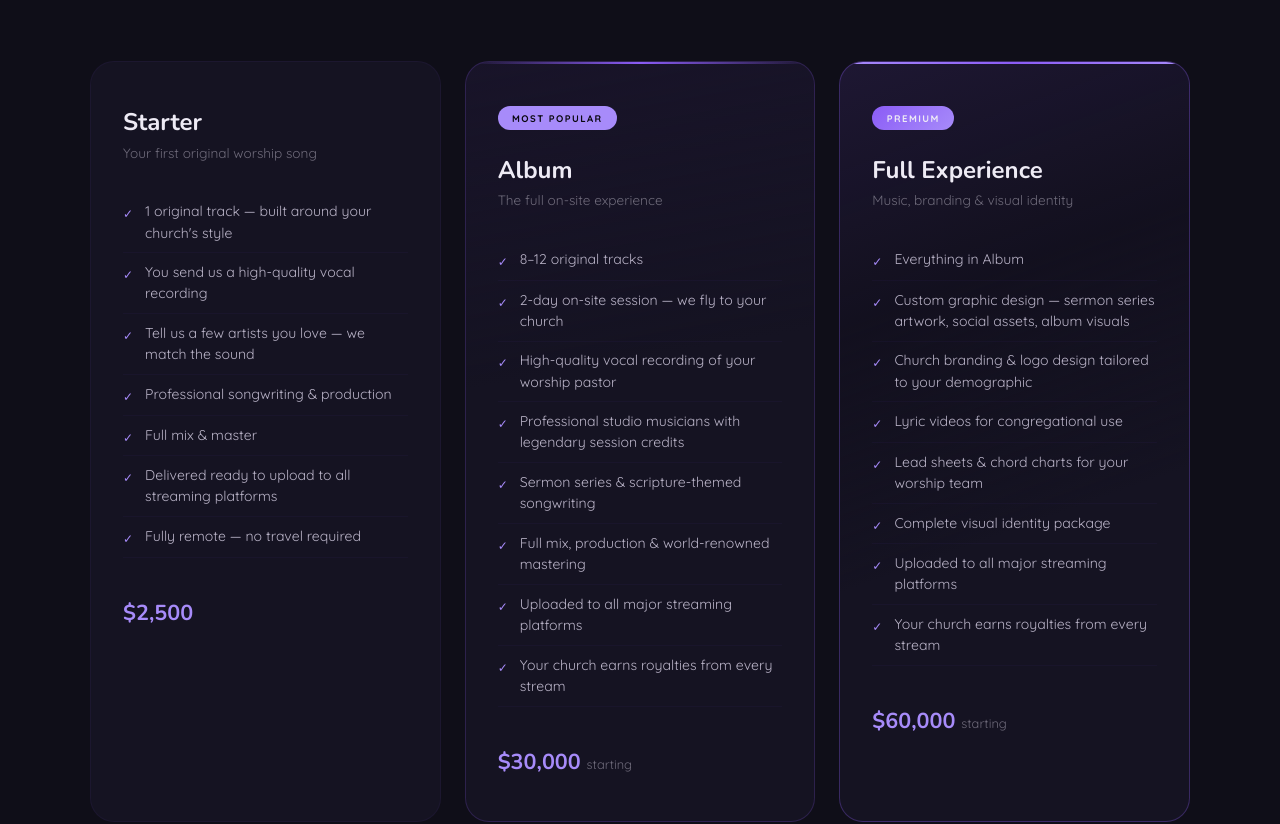
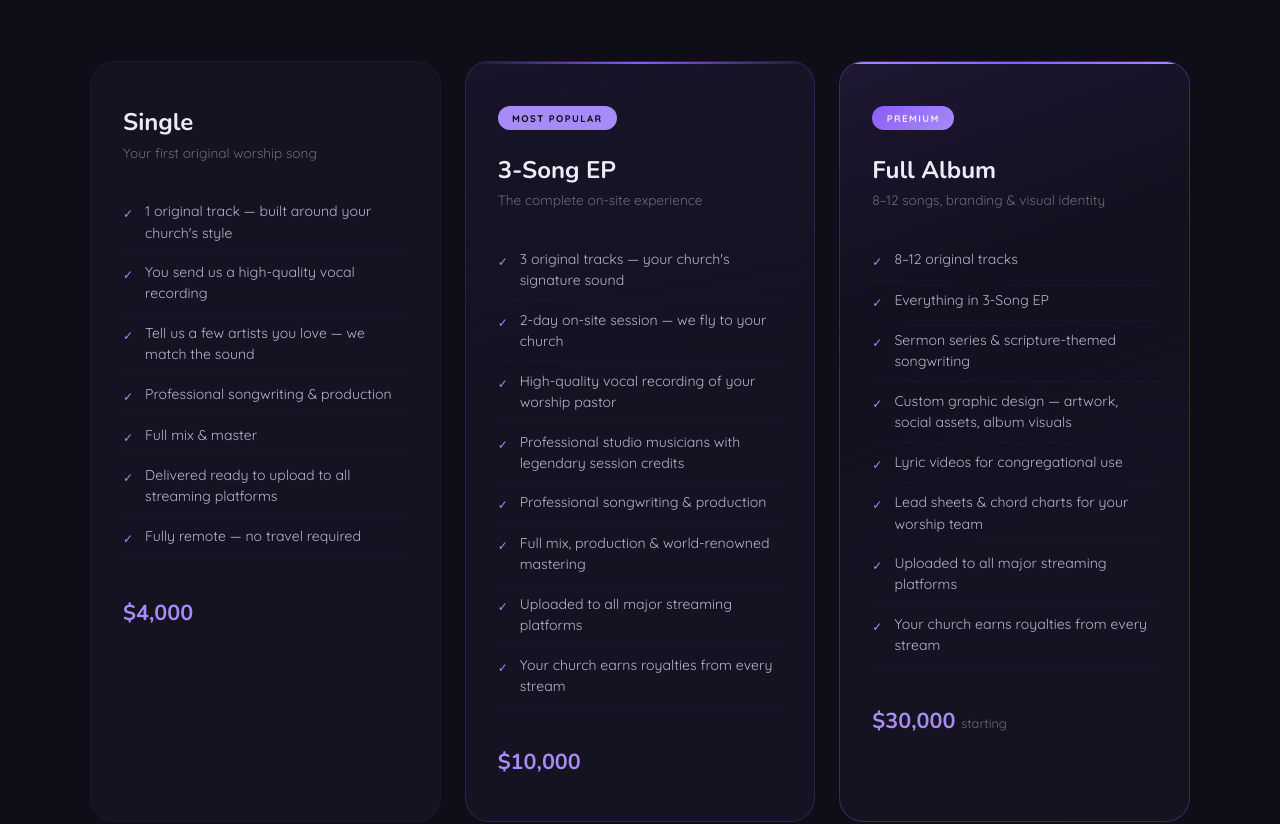
Before and after one commit to NyckNack/hymn-studio, a plain HTML site: page index.html in a window 1280 px wide. Shown: the part 5614-6438 px from the top of the page. Drawn offline with nearby package versions, Linux system fonts and the light colour scheme.

Commit message:
Update pricing: 3-Song EP at $10,000, Single at $4,000, Full Album at $30,000
Co-Authored-By: Claude Opus 4.6 <noreply@anthropic.com>

```diff
--- a/index.html
+++ b/index.html
@@ -4,7 +4,7 @@
 <meta charset="UTF-8">
 <meta name="viewport" content="width=device-width, initial-scale=1.0">
 <title>Hymn — Custom Worship Music for Your Church</title>
-<meta name="description" content="Professional worship music production for churches. We fly to you, work with your worship pastor, and deliver streaming-ready original music. From $2,500.">
+<meta name="description" content="Professional worship music production for churches. We fly to you, work with your worship pastor, and deliver streaming-ready original music. 3 songs for $10,000.">
 <meta name="keywords" content="custom worship music, church music production, original worship songs, worship pastor, church streaming music, professional worship recording">
 <meta name="author" content="Hymn Studio">
 <link rel="canonical" href="https://hymn.studio/">
@@ -1164,7 +1164,7 @@
     </p>
     <div class="pkg-grid scroll-reveal">
       <div class="pkg">
-        <div class="pkg-name">Starter</div>
+        <div class="pkg-name">Single</div>
         <p class="pkg-tagline">Your first original worship song</p>
         <ul class="pkg-features">
           <li><span class="check">&#10003;</span> 1 original track — built around your church's style</li>
@@ -1175,39 +1175,39 @@
           <li><span class="check">&#10003;</span> Delivered ready to upload to all streaming platforms</li>
           <li><span class="check">&#10003;</span> Fully remote — no travel required</li>
         </ul>
-        <p class="pkg-price">$2,500</p>
+        <p class="pkg-price">$4,000</p>
       </div>
       <div class="pkg featured">
         <div class="pkg-badge">Most Popular</div>
-        <div class="pkg-name">Album</div>
-        <p class="pkg-tagline">The full on-site experience</p>
+        <div class="pkg-name">3-Song EP</div>
+        <p class="pkg-tagline">The complete on-site experience</p>
         <ul class="pkg-features">
-          <li><span class="check">&#10003;</span> 8–12 original tracks</li>
+          <li><span class="check">&#10003;</span> 3 original tracks — your church's signature sound</li>
           <li><span class="check">&#10003;</span> 2-day on-site session — we fly to your church</li>
           <li><span class="check">&#10003;</span> High-quality vocal recording of your worship pastor</li>
           <li><span class="check">&#10003;</span> Professional studio musicians with legendary session credits</li>
-          <li><span class="check">&#10003;</span> Sermon series & scripture-themed songwriting</li>
+          <li><span class="check">&#10003;</span> Professional songwriting & production</li>
           <li><span class="check">&#10003;</span> Full mix, production & world-renowned mastering</li>
           <li><span class="check">&#10003;</span> Uploaded to all major streaming platforms</li>
           <li><span class="check">&#10003;</span> Your church earns royalties from every stream</li>
         </ul>
-        <p class="pkg-price">$30,000 <span>starting</span></p>
+        <p class="pkg-price">$10,000</p>
       </div>
       <div class="pkg premium">
         <div class="pkg-badge">Premium</div>
-        <div class="pkg-name">Full Experience</div>
-        <p class="pkg-tagline">Music, branding & visual identity</p>
+        <div class="pkg-name">Full Album</div>
+        <p class="pkg-tagline">8–12 songs, branding & visual identity</p>
         <ul class="pkg-features">
-          <li><span class="check">&#10003;</span> Everything in Album</li>
-          <li><span class="check">&#10003;</span> Custom graphic design — sermon series artwork, social assets, album visuals</li>
-          <li><span class="check">&#10003;</span> Church branding & logo design tailored to your demographic</li>
+          <li><span class="check">&#10003;</span> 8–12 original tracks</li>
+          <li><span class="check">&#10003;</span> Everything in 3-Song EP</li>
+          <li><span class="check">&#10003;</span> Sermon series & scripture-themed songwriting</li>
+          <li><span class="check">&#10003;</span> Custom graphic design — artwork, social assets, album visuals</li>
           <li><span class="check">&#10003;</span> Lyric videos for congregational use</li>
           <li><span class="check">&#10003;</span> Lead sheets & chord charts for your worship team</li>
-          <li><span class="check">&#10003;</span> Complete visual identity package</li>
           <li><span class="check">&#10003;</span> Uploaded to all major streaming platforms</li>
           <li><span class="check">&#10003;</span> Your church earns royalties from every stream</li>
         </ul>
-        <p class="pkg-price">$60,000 <span>starting</span></p>
+        <p class="pkg-price">$30,000 <span>starting</span></p>
       </div>
     </div>
   </div>
```
